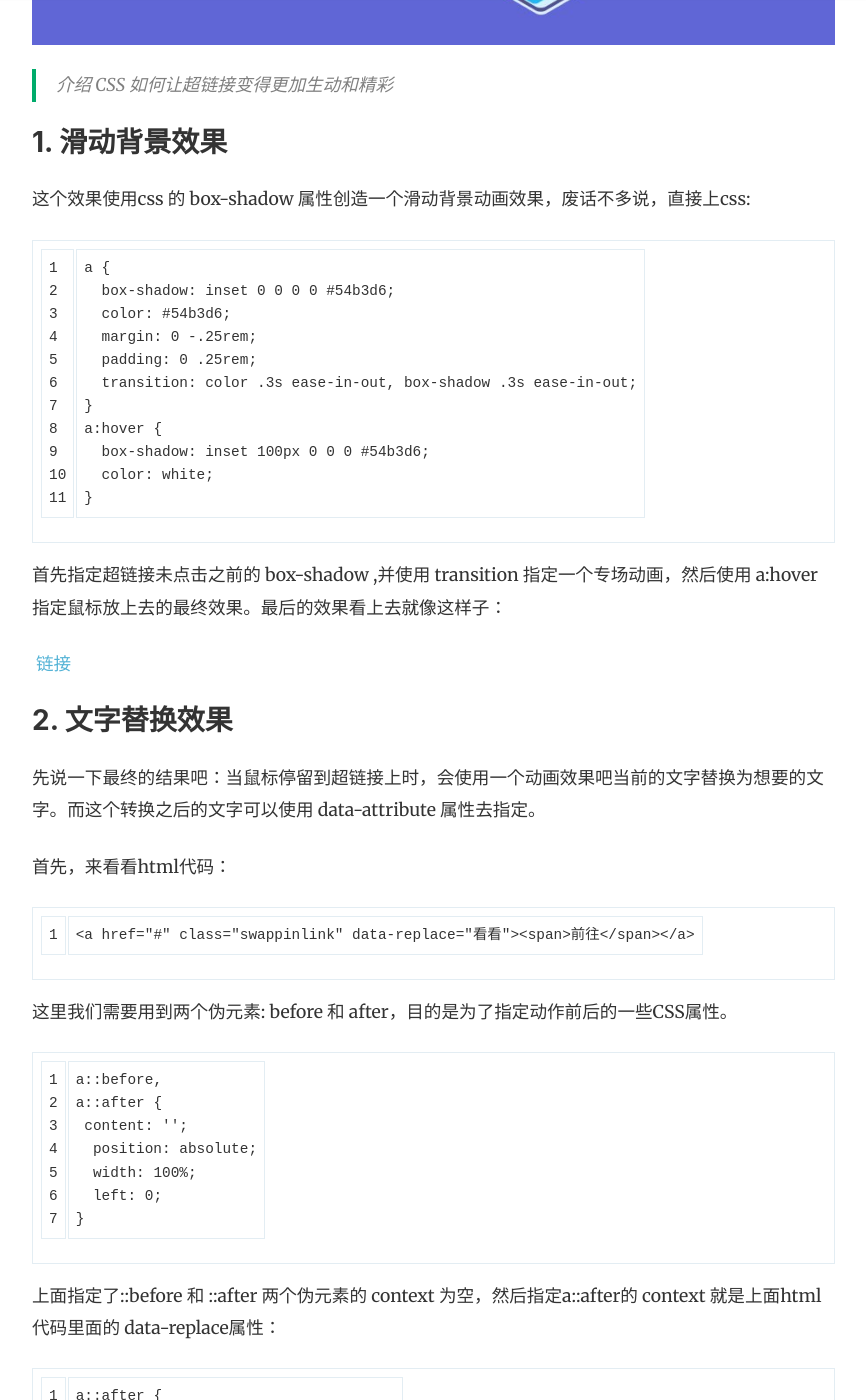
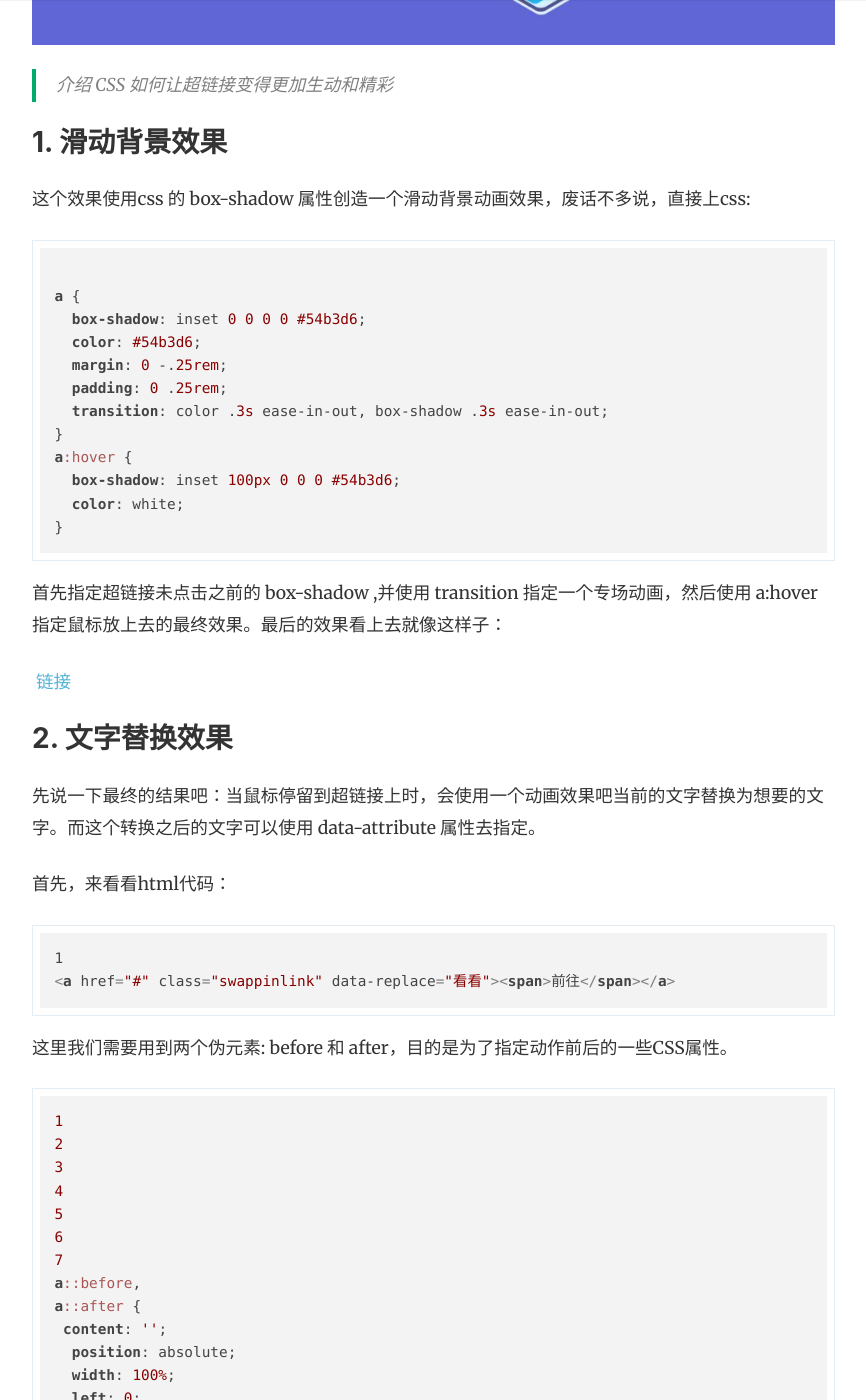
Before and after one commit to soragui/soragui.github.io, a Jekyll site: the page built from _posts/csslearn/2023-01-08-6 种超链接效果(上).md, in a window 1280 px wide and 1400 px high, scrolled down 698 px. Shown: the whole window, without its empty margins (253-1119 px from the left). Built offline with Jekyll 4.4.1, drawn with Linux system fonts in a browser that asks for light colours; nearby versions of some CDN libraries; comment, search, counter and statistics services are not loaded; some of the changed text lies outside the part shown.

Commit message:
update code hi

````diff
--- a/_layouts/default.html
+++ b/_layouts/default.html
@@ -11,7 +11,7 @@
 {% seo %}
 
 <link rel="stylesheet" href="https://stackpath.bootstrapcdn.com/bootstrap/4.1.3/css/bootstrap.min.css" integrity="sha384-MCw98/SFnGE8fJT3GXwEOngsV7Zt27NXFoaoApmYm81iuXoPkFOJwJ8ERdknLPMO" crossorigin="anonymous">
-
+<link rel="stylesheet" href="//cdnjs.cloudflare.com/ajax/libs/highlight.js/11.7.0/styles/default.min.css">
 <link href="{{ site.baseurl }}/assets/css/screen.css" rel="stylesheet">
 
 <link href="{{ site.baseurl }}/assets/css/csslearn.css" rel="stylesheet">
--- a/_posts/csslearn/2023-01-08-6 种超链接效果(上).md
+++ b/_posts/csslearn/2023-01-08-6 种超链接效果(上).md
@@ -11,7 +11,7 @@
 ### 1. 滑动背景效果
 这个效果使用css 的 box-shadow 属性创造一个滑动背景动画效果，废话不多说，直接上css:
 
-```css
+<pre><code>
 a {
   box-shadow: inset 0 0 0 0 #54b3d6;
   color: #54b3d6;
@@ -23,7 +23,7 @@
   box-shadow: inset 100px 0 0 0 #54b3d6;
   color: white;
 }
-```
+</code></pre>
 
 首先指定超链接未点击之前的 box-shadow ,并使用 transition 指定一个专场动画，然后使用 a:hover 指定鼠标放上去的最终效果。最后的效果看上去就像这样子：
 
````
Also changed, not shown: other parts of _layouts/default.html (+2 -0 lines).
